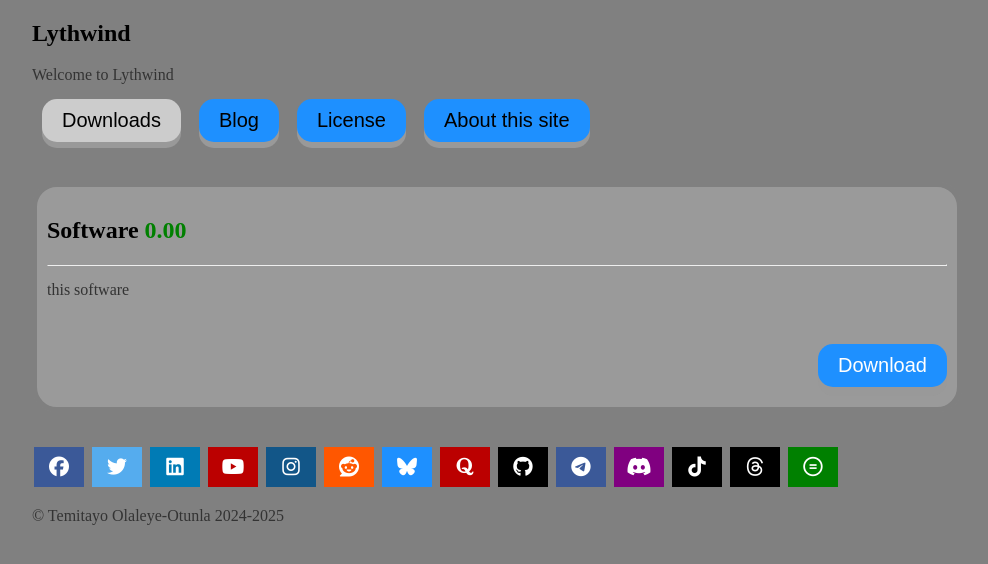
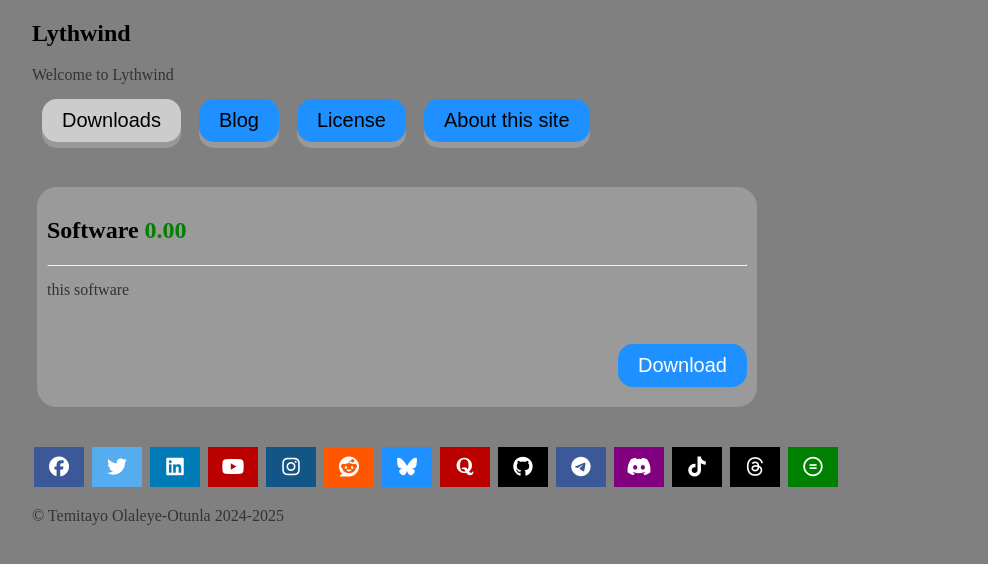
Before and after one commit to lythwind/lythwind.github.io, a Jekyll site: the page built from desktop.html, in a window 1280 px wide. Shown: the top 564 px of the page, without its empty margins (18-1006 px from the left). Built offline with Jekyll 4.4.1, drawn with Linux system fonts in a browser that asks for light colours; nearby versions of some CDN libraries.

Commit message:
Update desktop.css

```diff
--- a/css/desktop.css
+++ b/css/desktop.css
@@ -6,7 +6,7 @@
 }
 .flex-container > div{
 border-radius: 25px;
-  width: 900px;
+  width: 700px;
   height: 200px;
   padding: 10px;
   border: 5px solid gray;
```
